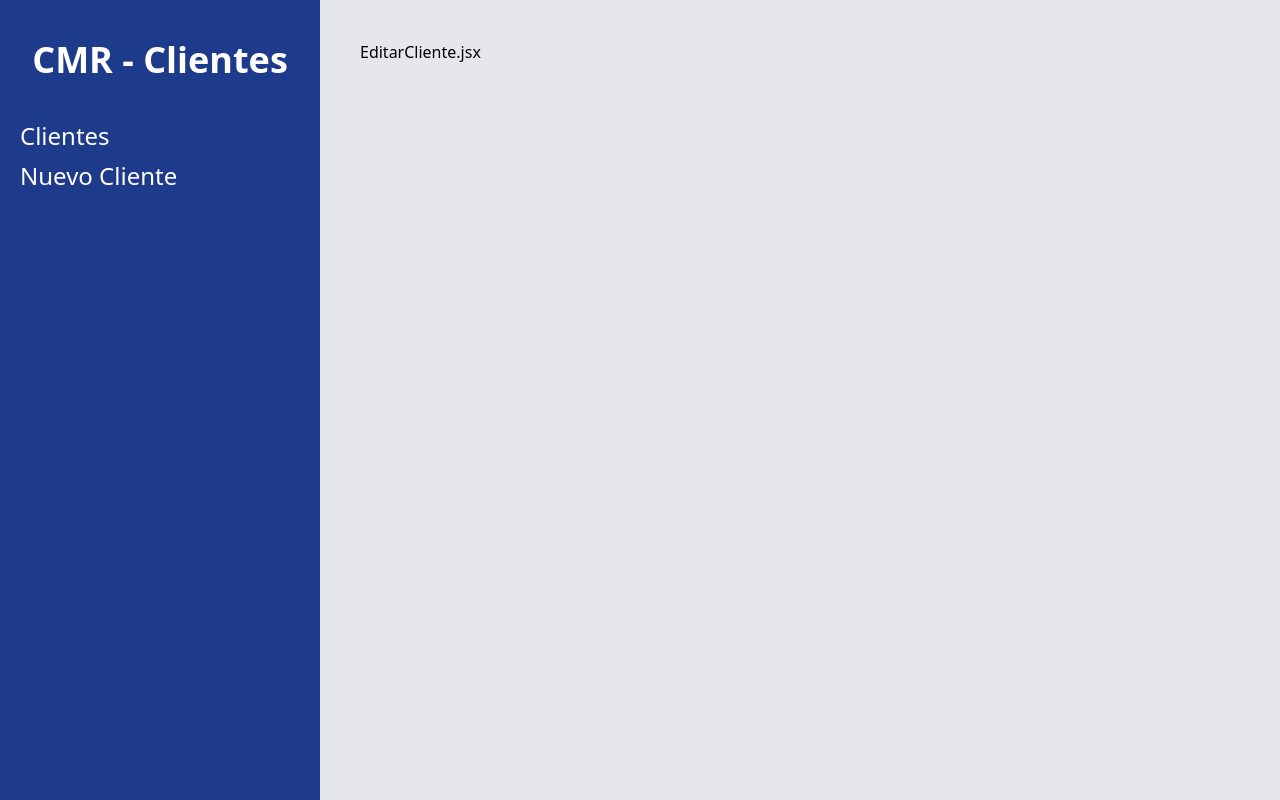
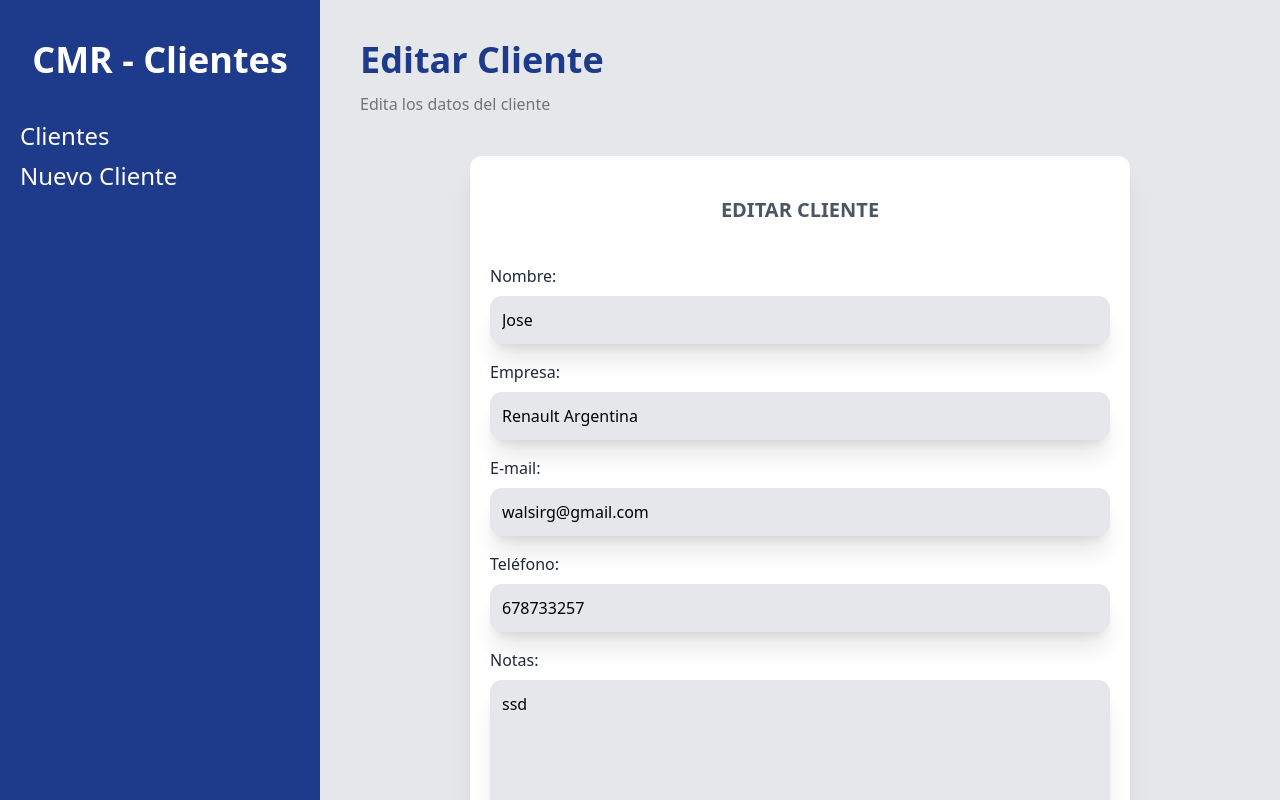
Before and after one commit to ing-mgiordano/pyAdmClientes, a React (Vite) app: page /clientes/editar/1 in a window 1280 px wide. Built offline with nearby package versions, Linux system fonts and the light colour scheme; data requests are answered from the project's data file.

Commit message:
se dio funcionalidad al botton editar

```diff
--- a/db.json
+++ b/db.json
@@ -1,7 +1,7 @@
 {
   "clientes": [
     {
-      "nombre": "Miguel",
+      "nombre": "Jose",
       "empresa": "Renault Argentina ",
       "email": "walsirg@gmail.com",
       "telefono": "678733257",
@@ -12,12 +12,12 @@
       "nombre": "Miguel",
       "empresa": "Renault Argentina ",
       "email": "walsirg@gmail.com",
-      "telefono": "678733257",
+      "telefono": "",
       "notas": "ssd",
       "id": 2
     },
     {
-      "nombre": "Miguel",
+      "nombre": "Richar",
       "empresa": "Renault Argentina ",
       "email": "walsirg@gmail.com",
       "telefono": "678733257",
@@ -39,6 +39,14 @@
       "telefono": "343134343",
       "notas": "",
       "id": 5
+    },
+    {
+      "nombre": "Teri",
+      "empresa": "Ulanito SA",
+      "email": "teri@gmail.com",
+      "telefono": "",
+      "notas": "Vende droga",
+      "id": 6
     }
   ]
 }
--- a/src/componentes/Cliente.jsx
+++ b/src/componentes/Cliente.jsx
@@ -11,7 +11,9 @@ const Cliente = ({cliente}) => {
       <td className='p-3'>{nombre}</td>
       <td className='p-3'>
             <p><span className='text-gray-800 uppercase font-bold'>Email: </span>{email}</p>
-            <p><span className='text-gray-800 uppercase font-bold'>Tel: </span>{telefono}</p>
+            {telefono ? (
+              <p><span className='text-gray-800 uppercase font-bold'>Tel: </span>{telefono}</p>
+            ) : null}
       </td>
       <td className='p-3'>{empresa}</td>
       <td className='p-3'>
@@ -23,6 +25,7 @@ const Cliente = ({cliente}) => {
             <button
                 type='button'
                 className='bg-blue-500 hover:bg-blue-700 block w-full text-white p-2 uppercase font-bold text-xs mt-1'
+                onClick={() => navigate(`/clientes/editar/${id}`)}
             >Editar</button>
 
             <button
--- a/src/componentes/Formulario.jsx
+++ b/src/componentes/Formulario.jsx
@@ -4,7 +4,7 @@ import { useNavigate } from 'react-router-dom'
 import * as Yup from 'yup'
 import Alerta from './Alerta'
 
-const Formulario = () => {
+const Formulario = ({cliente}) => {
 
     const navigate = useNavigate()
 
@@ -50,16 +50,17 @@ const Formulario = () => {
 
             <h1
                 className='text-gray-600 font-bold text-xl uppercase text-center'
-            >Agregar Cliente</h1>
+            >{cliente?.nombre ? 'Editar Cliente' : 'Agregar Cliente'}</h1>
 
             <Formik
                 initialValues={ {
-                    nombre: '',
-                    empresa: '',
-                    email: '',
-                    telefono: '',
-                    notas: ''
+                    nombre: cliente?.nombre ?? '',     //si existe cliente.nombre toma ese valor sino un string vacio.Es igual a un ternario(cliente.nombre ? cliente.nombre : '')
+                    empresa: cliente?.empresa ?? '',
+                    email: cliente?.email ?? '',
+                    telefono: cliente?.telefono ?? '',
+                    notas: cliente?.notas ?? ''
                 } }
+                enableReinitialize={true} // me sirve para traer los datos de clientes y editarlos. Tengo que declarar al ultimo del archivo los .defaultProps
                 onSubmit={ async (values, {resetForm}) => {
                     await handleSubmit(values)
 
@@ -154,7 +155,7 @@ const Formulario = () => {
 
                         <input
                             type='submit'
-                            value='Agregar Cliente'
+                            value={cliente?.nombre ? 'Editar Cliente' : 'Agregar Cliente'}
                             className='mt-5 w-full bg-blue-800 p-3 text-white uppercase font-bold text-lg rounded-xl shadow-xl'
                         />
                     </Form>
@@ -164,4 +165,8 @@ const Formulario = () => {
     )
 }
 
+Formulario.defaultProps = {
+    clientes: {}
+}
+
 export default Formulario
--- a/src/paginas/EditarCliente.jsx
+++ b/src/paginas/EditarCliente.jsx
@@ -1,10 +1,42 @@
-import React from 'react'
+import { useEffect, useState} from 'react'
+import { useParams } from 'react-router-dom'
+import Formulario from '../componentes/Formulario'
 
 const EditarCliente = () => {
+
+  const [cliente, setCliente] = useState({})
+  const [cargando, setCargando] = useState(true)
+
+  const {id} = useParams()
+  //console.log(params)
+
+  useEffect(() => {
+
+      const obtenerClienteAPI = async () => {
+          try {
+              const url = `http://localhost:4000/clientes/${id}`
+              const respuesta = await fetch(url)
+              const resultado = await respuesta.json()
+              setCliente(resultado)
+          } catch (error) {
+              console.log(error)
+          }
+          setTimeout(() => {
+              setCargando(!cargando)
+          }, 3000);
+      }
+      obtenerClienteAPI()
+  }, [])
+
   return (
-    <div>
-        <h1>EditarCliente.jsx</h1>
-    </div>
+    <>
+      <h1 className='font-black text-4xl text-blue-900'>Editar Cliente</h1>
+      <p className='mt-3 opacity-50'>Edita los datos del cliente</p>
+
+      <Formulario
+        cliente={cliente}
+      />
+    </>
   )
 }
 
```
